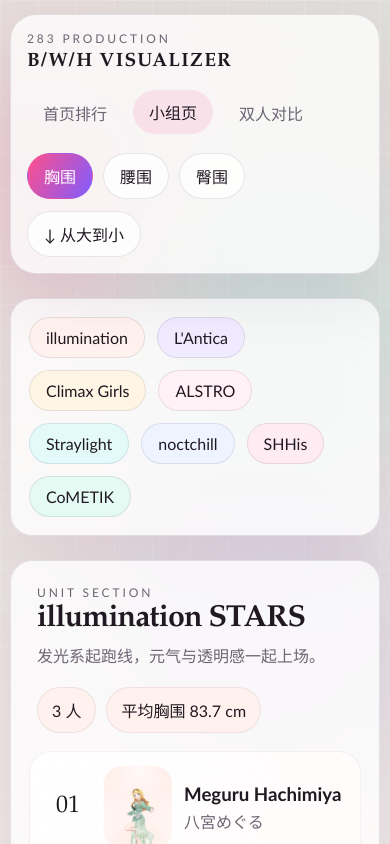
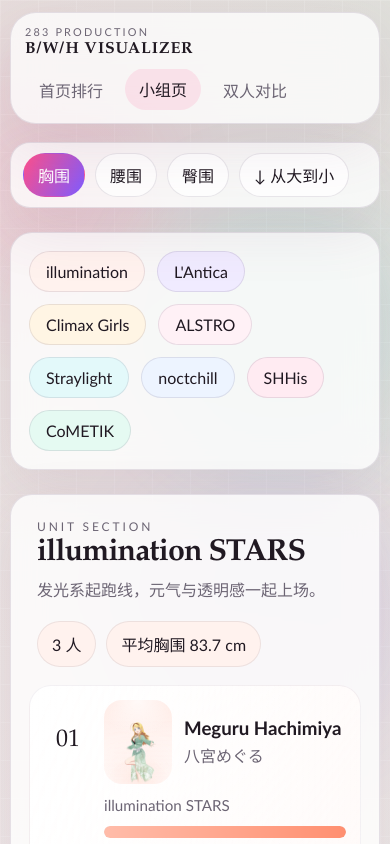
Before and after one commit to Sallyn0225/shinycolors-BWH, a React (Vite) app: page /units in a window 390 px wide. Shown: the top 844 px of the page. Built offline with nearby package versions, Linux system fonts and the light colour scheme.

Commit message:
优化移动端双层吸顶导航与排序控件

```diff
--- a/src/App.tsx
+++ b/src/App.tsx
@@ -27,7 +27,9 @@ export default function App() {
           <NavLink to="/compare">双人对比</NavLink>
         </nav>
 
-        <MetricToggle />
+        <div className="site-header-controls">
+          <MetricToggle />
+        </div>
       </header>
 
       <Routes>
--- a/src/components/MetricToggle.tsx
+++ b/src/components/MetricToggle.tsx
@@ -4,7 +4,11 @@ import type { MetricKey } from "../types";
 
 const metrics: MetricKey[] = ["bust", "waist", "hips"];
 
-export function MetricToggle() {
+type MetricToggleProps = {
+  showDirection?: boolean;
+};
+
+export function MetricToggle({ showDirection = true }: MetricToggleProps) {
   const { metric, direction, setMetric, toggleDirection } = useRankingPreferences();
 
   return (
@@ -24,6 +28,7 @@ export function MetricToggle() {
         ))}
       </div>
 
+      {showDirection ? (
         <button
           type="button"
           className="chip chip-direction"
@@ -32,6 +37,7 @@ export function MetricToggle() {
         >
           {direction === "desc" ? "↓" : "↑"} {directionLabels[direction]}
         </button>
+      ) : null}
     </div>
   );
 }
--- a/src/pages/ComparePage.tsx
+++ b/src/pages/ComparePage.tsx
@@ -1,6 +1,7 @@
 import type { CSSProperties } from "react";
 import { useMemo, useState } from "react";
 import { idols } from "../data/idols";
+import { MetricToggle } from "../components/MetricToggle";
 import { compareMetrics, metricLabels } from "../lib/ranking";
 import { useRankingPreferences } from "../state/ranking-preferences";
 import { IdolVisual } from "../components/IdolVisual";
@@ -17,6 +18,10 @@ export function ComparePage() {
 
   return (
     <main className="page">
+      <section className="page-mobile-controls" aria-label="移动端对比维度控制">
+        <MetricToggle showDirection={false} />
+      </section>
+
       <section className="compare-pickers">
         <label className="picker">
           <span>左侧偶像</span>
--- a/src/pages/HomePage.tsx
+++ b/src/pages/HomePage.tsx
@@ -1,4 +1,5 @@
 import { idols } from "../data/idols";
+import { MetricToggle } from "../components/MetricToggle";
 import { metricLabels, getMetricRange, sortIdols } from "../lib/ranking";
 import { useRankingPreferences } from "../state/ranking-preferences";
 import { RankingRow } from "../components/RankingRow";
@@ -21,6 +22,10 @@ export function HomePage() {
         </div>
       </section>
 
+      <section className="page-mobile-controls" aria-label="移动端排序控制">
+        <MetricToggle />
+      </section>
+
       <section className="ranking-list">
         {sorted.map((idol, index) => (
           <RankingRow
--- a/src/pages/UnitsPage.tsx
+++ b/src/pages/UnitsPage.tsx
@@ -6,6 +6,7 @@ import {
   metricLabels,
   sortIdols,
 } from "../lib/ranking";
+import { MetricToggle } from "../components/MetricToggle";
 import { useRankingPreferences } from "../state/ranking-preferences";
 import { RankingRow } from "../components/RankingRow";
 import { UnitJumpTags } from "../components/UnitJumpTags";
@@ -15,6 +16,10 @@ export function UnitsPage() {
 
   return (
     <main className="page">
+      <section className="page-mobile-controls" aria-label="移动端排序控制">
+        <MetricToggle />
+      </section>
+
       <UnitJumpTags />
 
       <div className="unit-section-list">
--- a/src/styles.css
+++ b/src/styles.css
@@ -8,6 +8,9 @@
   --radius-large: 28px;
   --radius-small: 999px;
   --container: min(1180px, calc(100vw - 40px));
+  --sticky-gap: 14px;
+  --mobile-primary-top: 8px;
+  --mobile-secondary-top: 104px;
   font-family: "Trebuchet MS", "Segoe UI", "Microsoft YaHei UI", sans-serif;
   color: var(--text);
   background:
@@ -100,7 +103,7 @@ select {
 
 .site-header {
   position: sticky;
-  top: 14px;
+  top: var(--sticky-gap);
   z-index: 10;
   display: grid;
   grid-template-columns: auto 1fr;
@@ -113,6 +116,10 @@ select {
   border-radius: 26px;
   box-shadow: var(--shadow);
   backdrop-filter: blur(22px);
+}
+
+.site-header-controls {
+  grid-column: 1 / -1;
 }
 
 .brand-block {
@@ -166,7 +173,6 @@ select {
   justify-content: flex-end;
   align-items: center;
   gap: 12px;
-  grid-column: 1 / -1;
   flex-wrap: wrap;
 }
 
@@ -204,6 +210,10 @@ select {
 
 .chip-direction {
   min-width: 108px;
+}
+
+.page-mobile-controls {
+  display: none;
 }
 
 .page {
@@ -423,6 +433,7 @@ select {
 
 .unit-section {
   padding: 18px;
+  scroll-margin-top: 136px;
 }
 
 .unit-header {
@@ -711,11 +722,83 @@ select {
   }
 
   .site-header {
-    padding: 16px;
+    top: var(--mobile-primary-top);
+    gap: 10px;
+    padding: 12px 14px;
+    margin-bottom: 18px;
   }
 
-  .control-strip {
+  .site-header-controls {
+    display: none;
+  }
+
+  .brand-block {
+    gap: 2px;
+  }
+
+  .brand-kicker {
+    font-size: 0.68rem;
+    letter-spacing: 0.2em;
+  }
+
+  .brand-mark {
+    font-size: 1rem;
+    letter-spacing: 0.05em;
+  }
+
+  .site-nav {
+    gap: 8px;
+    flex-wrap: nowrap;
+    overflow-x: auto;
+    scrollbar-width: none;
+  }
+
+  .site-nav::-webkit-scrollbar {
+    display: none;
+  }
+
+  .site-nav a {
+    flex: 0 0 auto;
+    padding: 9px 14px;
+  }
+
+  .page-mobile-controls {
+    position: sticky;
+    top: var(--mobile-secondary-top);
+    z-index: 9;
+    display: block;
+    padding: 10px 12px;
+    background: rgba(255, 255, 255, 0.76);
+    border: 1px solid var(--border);
+    border-radius: 20px;
+    box-shadow: var(--shadow);
+    backdrop-filter: blur(18px);
+  }
+
+  .page-mobile-controls .control-strip,
+  .page-mobile-controls .chip-group {
+    flex-wrap: nowrap;
+  }
+
+  .page-mobile-controls .control-strip {
     justify-content: flex-start;
+    gap: 10px;
+    overflow-x: auto;
+    scrollbar-width: none;
+  }
+
+  .page-mobile-controls .control-strip::-webkit-scrollbar {
+    display: none;
+  }
+
+  .page-mobile-controls .chip,
+  .page-mobile-controls .unit-jump-chip {
+    flex: 0 0 auto;
+    padding: 9px 14px;
+  }
+
+  .page-mobile-controls .chip-direction {
+    min-width: 96px;
   }
 
   .hero-panel,
@@ -760,4 +843,8 @@ select {
   .compare-side-right strong {
     order: -1;
   }
+
+  .unit-section {
+    scroll-margin-top: 188px;
+  }
 }
```
Lines whose indentation alone changed are shown as unchanged.
